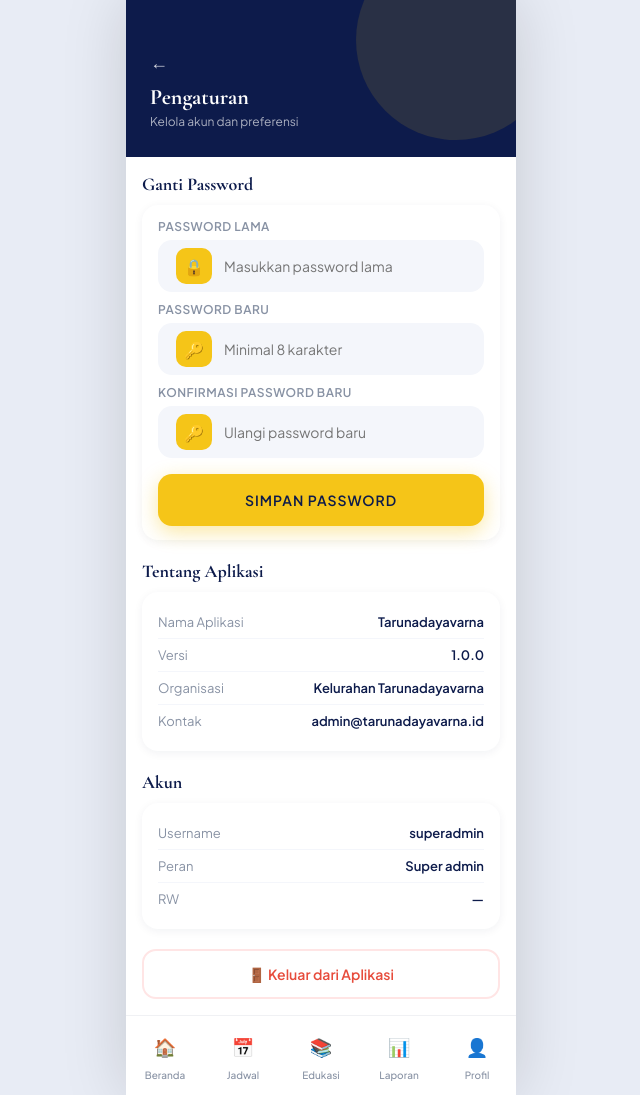
After one commit to dziqrial/tarunadayavarna, a Laravel app: page /app/pengaturan in a window 1280 px wide. The commit adds this page. Shown: the whole page, without its empty margins (319-959 px from the left). Run offline with Laravel 12, Linux system fonts and the light colour scheme; a user stored in the database is signed in; data comes from the database, SQL or seed files in the repository.

Commit message:
feat: add halaman pengaturan dan logout tambahan
- PengaturanController: index + gantiPassword (validasi password lama)
- Route GET /app/pengaturan dan POST /app/pengaturan/password
- View pengaturan: ganti password, info akun, tentang aplikasi
- Tombol Keluar dengan konfirmasi JS (merah, border #FFE5E5)
- Beranda: tambah grid baris kedua dengan menu Notifikasi + Pengaturan

https://claude.ai/code/session_01MxNCRH7rxAyKLV3V285TW9

```diff
--- /dev/null
+++ b/app/Http/Controllers/App/PengaturanController.php
@@ -0,0 +1,34 @@
+<?php
+
+namespace App\Http\Controllers\App;
+
+use App\Http\Controllers\Controller;
+use Illuminate\Http\Request;
+use Illuminate\Support\Facades\Hash;
+
+class PengaturanController extends Controller
+{
+    public function index()
+    {
+        $user = auth()->user();
+        return view('app.pengaturan', compact('user'));
+    }
+
+    public function gantiPassword(Request $request)
+    {
+        $request->validate([
+            'password_lama'         => 'required',
+            'password_baru'         => 'required|min:8|confirmed',
+        ]);
+
+        $user = auth()->user();
+
+        if (!Hash::check($request->password_lama, $user->password)) {
+            return back()->withErrors(['password_lama' => 'Password lama tidak sesuai.'])->withInput();
+        }
+
+        $user->update(['password' => Hash::make($request->password_baru)]);
+
+        return back()->with('success', 'Password berhasil diubah.');
+    }
+}
--- /dev/null
+++ b/resources/views/app/pengaturan.blade.php
@@ -0,0 +1,132 @@
+@extends('app.layouts.mobile')
+
+@section('title', 'Pengaturan')
+
+@section('content')
+<div class="page-header-navy">
+  <a href="{{ route('app.beranda') }}" class="back-btn">←</a>
+  <h2 class="page-header-title">Pengaturan</h2>
+  <p class="page-header-sub">Kelola akun dan preferensi</p>
+</div>
+
+<div class="page-content">
+
+  {{-- Ganti Password --}}
+  <h3 class="section-title">Ganti Password</h3>
+  <div class="card" style="margin-bottom:20px">
+    <form method="POST" action="{{ route('app.pengaturan.password') }}">
+      @csrf
+
+      <div class="input-group">
+        <label class="input-label">Password Lama</label>
+        <div class="input-row">
+          <div class="input-icon">🔒</div>
+          <input type="password" name="password_lama" placeholder="Masukkan password lama" required>
+        </div>
+        @error('password_lama')
+          <span class="field-error">{{ $message }}</span>
+        @enderror
+      </div>
+
+      <div class="input-group" style="margin-top:10px">
+        <label class="input-label">Password Baru</label>
+        <div class="input-row">
+          <div class="input-icon">🔑</div>
+          <input type="password" name="password_baru" placeholder="Minimal 8 karakter" required>
+        </div>
+        @error('password_baru')
+          <span class="field-error">{{ $message }}</span>
+        @enderror
+      </div>
+
+      <div class="input-group" style="margin-top:10px">
+        <label class="input-label">Konfirmasi Password Baru</label>
+        <div class="input-row">
+          <div class="input-icon">🔑</div>
+          <input type="password" name="password_baru_confirmation" placeholder="Ulangi password baru" required>
+        </div>
+      </div>
+
+      <button type="submit" class="btn-yellow" style="margin-top:16px">SIMPAN PASSWORD</button>
+    </form>
+  </div>
+
+  {{-- Tentang Aplikasi --}}
+  <h3 class="section-title">Tentang Aplikasi</h3>
+  <div class="card" style="margin-bottom:20px">
+    <div style="display:flex;justify-content:space-between;align-items:center;padding:8px 0;border-bottom:1px solid var(--gray)">
+      <span style="font-size:13px;color:var(--muted)">Nama Aplikasi</span>
+      <span style="font-size:13px;font-weight:600;color:var(--navy)">Tarunadayavarna</span>
+    </div>
+    <div style="display:flex;justify-content:space-between;align-items:center;padding:8px 0;border-bottom:1px solid var(--gray)">
+      <span style="font-size:13px;color:var(--muted)">Versi</span>
+      <span style="font-size:13px;font-weight:600;color:var(--navy)">1.0.0</span>
+    </div>
+    <div style="display:flex;justify-content:space-between;align-items:center;padding:8px 0;border-bottom:1px solid var(--gray)">
+      <span style="font-size:13px;color:var(--muted)">Organisasi</span>
+      <span style="font-size:13px;font-weight:600;color:var(--navy)">Kelurahan Tarunadayavarna</span>
+    </div>
+    <div style="display:flex;justify-content:space-between;align-items:center;padding:8px 0">
+      <span style="font-size:13px;color:var(--muted)">Kontak</span>
+      <span style="font-size:13px;font-weight:600;color:var(--navy)">admin@tarunadayavarna.id</span>
+    </div>
+  </div>
+
+  {{-- Akun --}}
+  <h3 class="section-title">Akun</h3>
+  <div class="card" style="margin-bottom:20px">
+    <div style="display:flex;justify-content:space-between;align-items:center;padding:8px 0;border-bottom:1px solid var(--gray)">
+      <span style="font-size:13px;color:var(--muted)">Username</span>
+      <span style="font-size:13px;font-weight:600;color:var(--navy)">{{ $user->username }}</span>
+    </div>
+    <div style="display:flex;justify-content:space-between;align-items:center;padding:8px 0;border-bottom:1px solid var(--gray)">
+      <span style="font-size:13px;color:var(--muted)">Peran</span>
+      <span style="font-size:13px;font-weight:600;color:var(--navy)">{{ ucfirst(str_replace('_', ' ', $user->role)) }}</span>
+    </div>
+    <div style="display:flex;justify-content:space-between;align-items:center;padding:8px 0">
+      <span style="font-size:13px;color:var(--muted)">RW</span>
+      <span style="font-size:13px;font-weight:600;color:var(--navy)">{{ $user->rw?->nama ?? '—' }}</span>
+    </div>
+  </div>
+
+  {{-- Keluar --}}
+  <form method="POST" action="{{ route('app.logout') }}"
+        onsubmit="return confirm('Apakah Anda yakin ingin keluar?')">
+    @csrf
+    <button type="submit" style="
+      width: 100%; padding: 14px; border-radius: 14px;
+      background: #fff; border: 2px solid #FFE5E5;
+      font-family: 'Plus Jakarta Sans', sans-serif;
+      font-size: 14px; font-weight: 600;
+      color: #e74c3c; cursor: pointer;
+      display: flex; align-items: center; justify-content: center; gap: 8px;
+    ">
+      🚪 Keluar dari Aplikasi
+    </button>
+  </form>
+
+</div>
+
+<nav class="bottom-nav">
+  <a href="{{ route('app.beranda') }}" class="nav-item">
+    <div class="nav-icon">🏠</div>
+    <span class="nav-label">Beranda</span>
+  </a>
+  <a href="{{ route('app.jadwal') }}" class="nav-item">
+    <div class="nav-icon">📅</div>
+    <span class="nav-label">Jadwal</span>
+  </a>
+  <a href="{{ route('app.edukasi') }}" class="nav-item">
+    <div class="nav-icon">📚</div>
+    <span class="nav-label">Edukasi</span>
+  </a>
+  <a href="{{ route('app.laporan') }}" class="nav-item">
+    <div class="nav-icon">📊</div>
+    <span class="nav-label">Laporan</span>
+  </a>
+  <a href="{{ route('app.profil') }}" class="nav-item">
+    <div class="nav-icon">👤</div>
+    <span class="nav-label">Profil</span>
+  </a>
+</nav>
+@endsection
--- a/routes/web.php
+++ b/routes/web.php
@@ -7,6 +7,7 @@ use App\Http\Controllers\App\JadwalController as AppJadwalController;
 use App\Http\Controllers\App\KuisController as AppKuisController;
 use App\Http\Controllers\App\LaporanController as AppLaporanController;
 use App\Http\Controllers\App\NotifikasiController as AppNotifikasiController;
+use App\Http\Controllers\App\PengaturanController;
 use App\Http\Controllers\App\ProfilController;
 use App\Http\Controllers\Admin\DashboardController;
 use App\Http\Controllers\Admin\UserController;
@@ -40,7 +41,9 @@ Route::prefix('app')->name('app.')->group(function () {
         Route::put('/profil',         [ProfilController::class,        'update'])->name('profil.update');
         Route::get('/notifikasi',     [AppNotifikasiController::class, 'index'])->name('notifikasi');
         Route::post('/notifikasi/{id}/baca', [AppNotifikasiController::class, 'markRead'])->name('notifikasi.baca');
-        Route::post('/logout',        [AuthController::class,          'logout'])->name('logout');
+        Route::get('/pengaturan',            [PengaturanController::class,    'index'])->name('pengaturan');
+        Route::post('/pengaturan/password',  [PengaturanController::class,    'gantiPassword'])->name('pengaturan.password');
+        Route::post('/logout',               [AuthController::class,          'logout'])->name('logout');
 
         // Jadwal (read)
         Route::get('/jadwal', [AppJadwalController::class, 'index'])->name('jadwal');
```
Also changed, not shown: resources/views/app/beranda.blade.php (+13 -1 lines).
